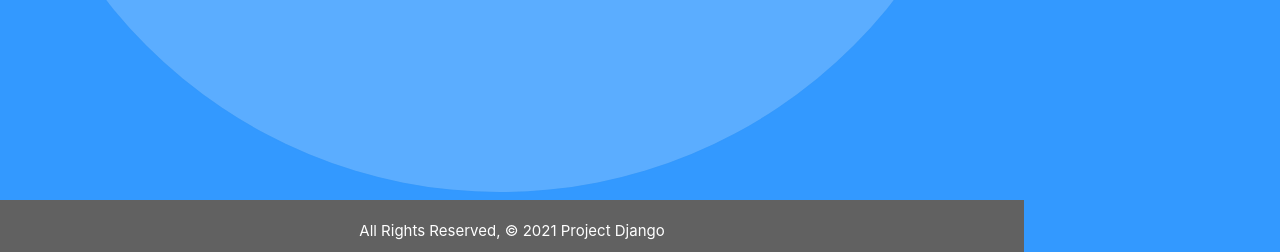
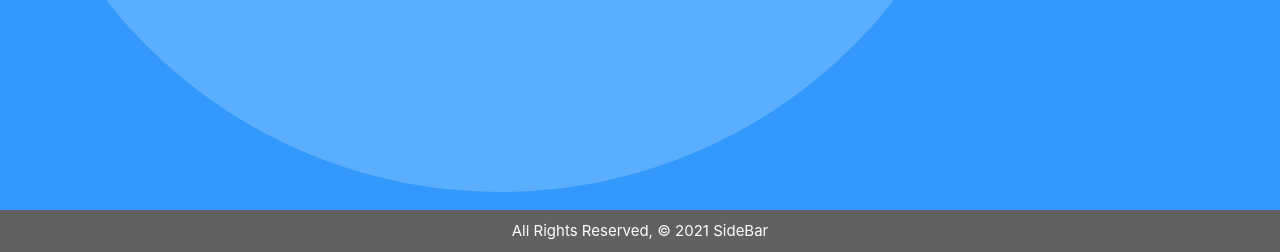
Before and after one commit to taverasn/sidebar, a Django app: page / in a window 1280 px wide. Shown: the part 808-1060 px from the top of the page. Run offline with Django 3.2, Linux system fonts and the light colour scheme.

Commit message:
fixed overflow issue on homepage

```diff
--- a/main_app/templates/splash.html
+++ b/main_app/templates/splash.html
@@ -10,9 +10,10 @@
     <link rel="stylesheet" type="text/css" href="{% static 'css/style.css' %}">
     <script defer src="{% static 'js/script.js' %}"></script>
     <script src="https://cdnjs.cloudflare.com/ajax/libs/materialize/1.0.0/js/materialize.min.js"></script>
-    <title>Project Django</title>
+    <title>SideBar</title>
 </head>
 <body class="splash-body">
+    <div class="background-wrapper">
         <div class="ripple-background">
             <div class="circle xxlarge shade1"></div>
             <div class="circle xlarge shade2"></div>
@@ -32,8 +33,9 @@
                 </div>
             </div>
         </main>
-    <footer class="page-footer center grey darken-2">
-        <div class="center-align">All Rights Reserved, &copy; <span id="year"></span> Project Django</div>
+    </div>
+    <footer class="splash-footer center grey darken-2">
+        <div class="center-align">All Rights Reserved, &copy; <span id="year"></span> SideBar</div>
     </footer>
     <script>
         const spanEl = document.getElementById('year');
```
Lines whose indentation alone changed are shown as unchanged.
